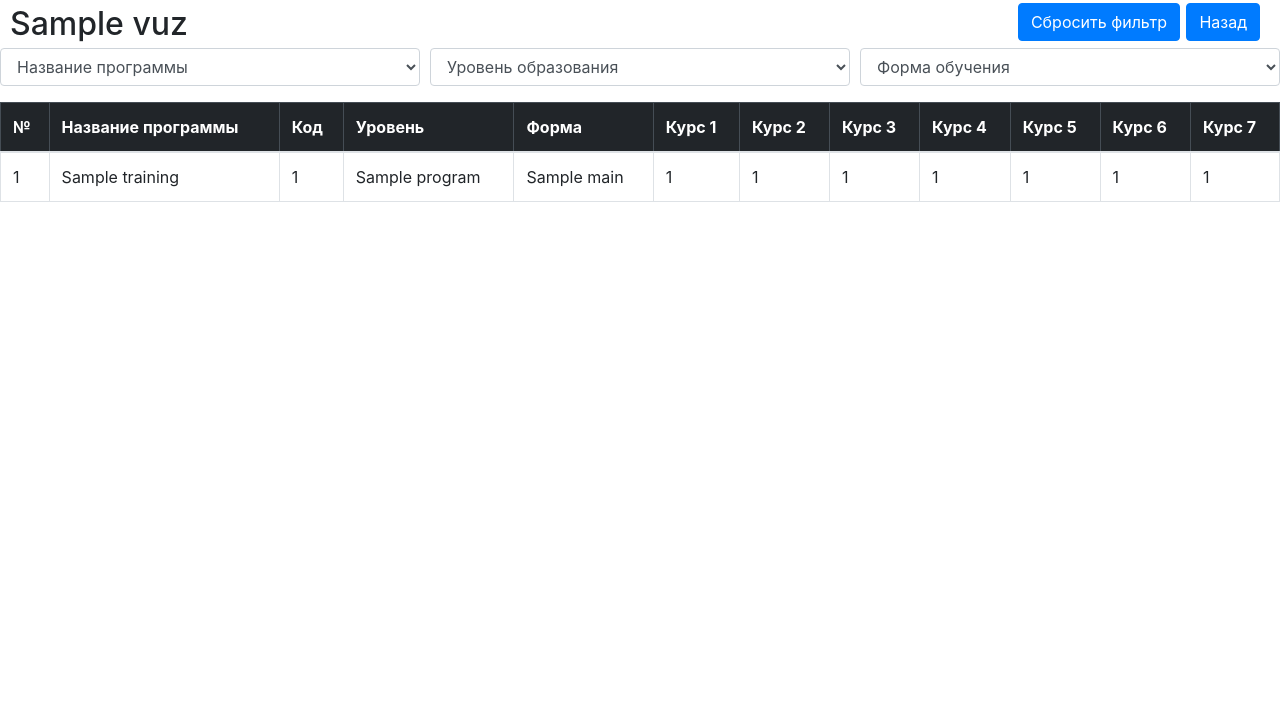
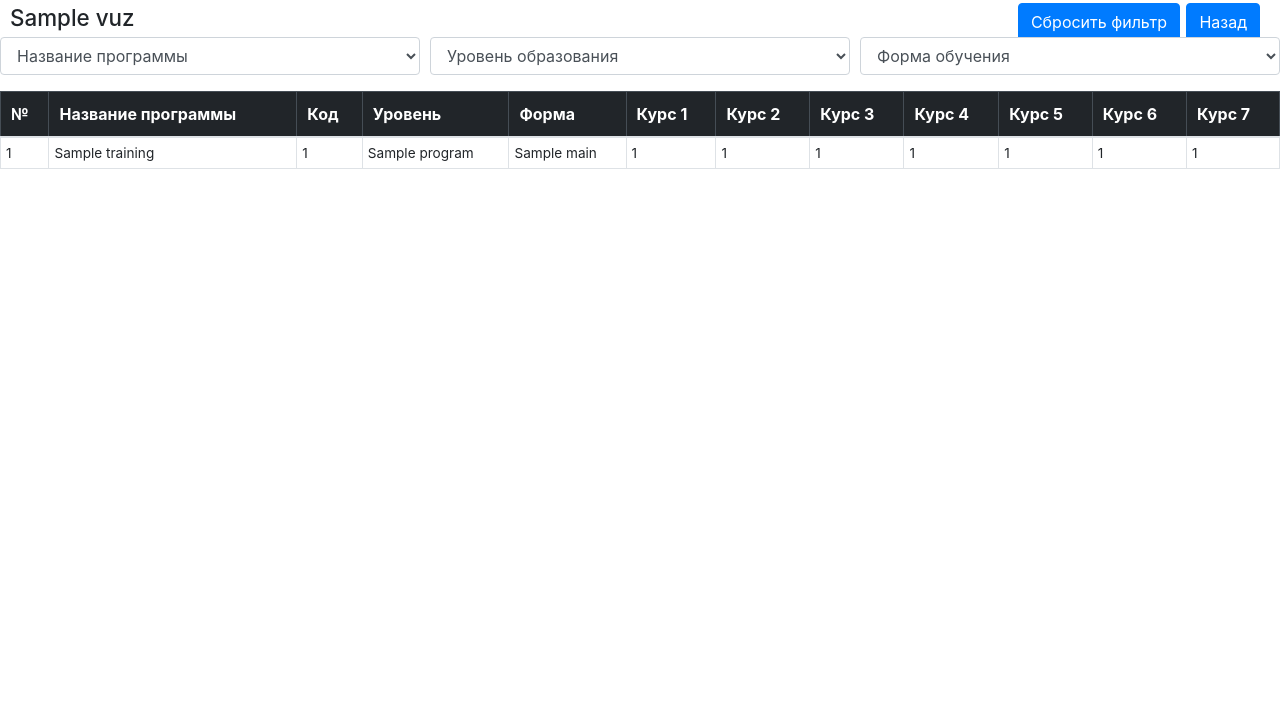
Before and after one commit to EngoyanSY/NIR_Engoyan, a Django app: page /vuz/prog/1/ in a window 1280 px wide. Shown: the part 60-779 px from the top of the page. Run offline with Django 4.2, Linux system fonts and the light colour scheme; tables that the repository leaves empty hold one stand-in row (values such as "Sample post"); some libraries are stand-ins or nearby versions.

Commit message:
font and table style

```diff
--- a/server/vuz/templates/vuz/prog.html
+++ b/server/vuz/templates/vuz/prog.html
@@ -23,6 +23,10 @@
             line-height: 60px;
             font-size: 1.4em;
             font-weight: bold;
+        }
+
+        .form-group {
+            font-size: 0.85em;
         }
 
         .container-fluid {
@@ -59,6 +63,16 @@
             user-select: none;
         }
 
+        .table td {
+            padding: 5px;
+            font-size: 0.85em;
+            width: fit-content;
+        }
+        .table th {
+            padding: 10px;
+            font-size: 1em;
+        }
+
     </style>
 </head>
 <body>
@@ -67,9 +81,9 @@
     </div>
     <div class="container-fluid" style="box-shadow: 15px 15px 50px grey">
         {% if main_obj and main_obj|length > 0 %}
-            <h2 style="margin: 5px 10px; width: 80%; ">{{ main_obj.0.id_vuz.name }}</h2>
+            <h2 style="margin: 5px 10px; width: 80%; font-size: 1.4em;">{{ main_obj.0.id_vuz.name }}</h2>
         {% else %}
-            <h2 style="margin: 5px 10px; width: 80%;">Нет данных</h2>
+            <h2 style="margin: 5px 10px; width: 80%; font-size: 1.4em;">Нет данных</h2>
         {% endif %}
         <button class="btn btn-primary back" onclick="goBack()">Назад</button>
         <button id="resetButton" class="btn btn-primary reset-filter-button">Сбросить фильтр</button>
```
Also changed, not shown: server/vuz/templates/vuz/vuz.html (+11 -0 lines).
